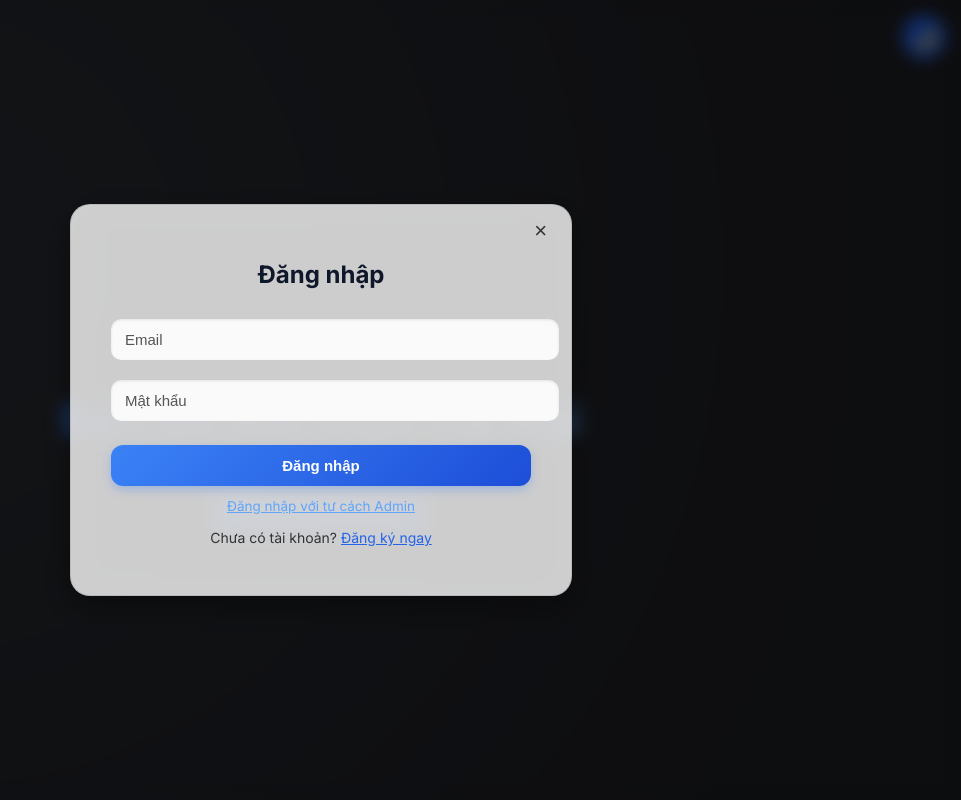
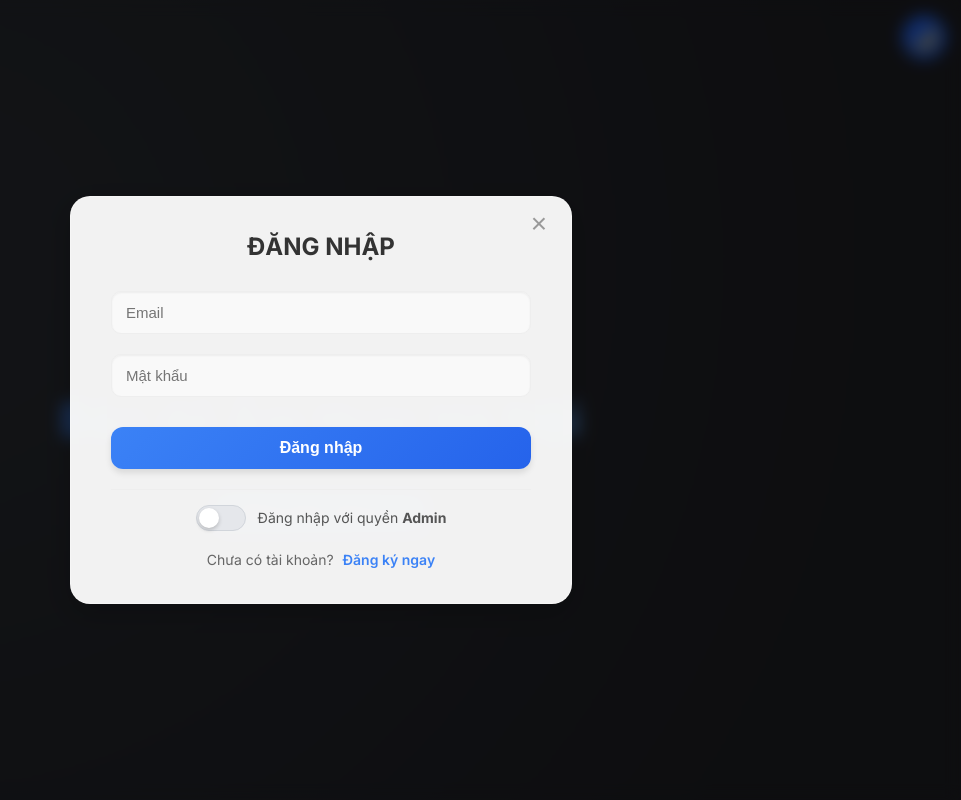
Before and after one commit to Phla25/IT4409, a React (Create React App) app in the folder frontend/: page / in a window 1280 px wide. Both pictures are taken after a click on the button "Đăng nhập / Đăng ký". Shown: the top 800 px of the page, without its empty margins (319-1280 px from the left). Built offline with nearby package versions, Linux system fonts and the light colour scheme; no server answers.

Commit message:
Change Admin role login

```diff
--- a/frontend/src/pages/AuthModal.css
+++ b/frontend/src/pages/AuthModal.css
@@ -13,7 +13,7 @@
 
 /* Hộp modal chính */
 .auth-modal {
-  background: rgba(255, 255, 255, 0.15);
+  background: rgba(255, 255, 255, 0.95); /* Tăng độ đục lên chút để dễ đọc */
   border: 1px solid rgba(255, 255, 255, 0.25);
   backdrop-filter: blur(20px);
   padding: 35px 40px;
@@ -21,10 +21,16 @@
   width: 90%;
   max-width: 420px;
   text-align: center;
-  color: #fff;
-  box-shadow: 0 10px 30px rgba(0, 0, 0, 0.4);
+  color: #333;
+  box-shadow: 0 10px 30px rgba(0, 0, 0, 0.2);
   animation: popIn 0.35s ease-out;
   transition: all 0.25s ease;
+  position: relative; /* Để nút close absolute theo modal */
+}
+
+/* Theme Admin: Đổi màu viền trên để nhận diện */
+.auth-modal.admin-theme {
+  border-top: 5px solid #d9534f;
 }
 
 /* Nút đóng */
@@ -32,211 +38,169 @@
   position: absolute;
   top: 12px;
   right: 18px;
-  font-size: 22px;
+  font-size: 28px; /* To hơn chút cho dễ bấm */
+  line-height: 1;
   background: none;
   border: none;
   cursor: pointer;
   transition: all 0.2s ease;
-  color: #ccc;
+  color: #999;
 }
 
 .close-btn:hover {
-  color: #fff;
+  color: #333;
   transform: scale(1.15) rotate(90deg);
 }
 
-/* Light mode fix cho nút đóng */
-body.light-mode .close-btn {
-  color: #333;
-}
-
-body.light-mode .close-btn:hover {
-  color: #2563eb;
-  transform: scale(1.15) rotate(90deg);
-}
-
-/* Input đẹp hơn */
-.auth-modal input {
+/* Input */
+.auth-modal input:not([type="checkbox"]) {
   width: 100%;
   margin: 10px 0;
   padding: 12px 14px;
-  border: none;
+  border: 1px solid #eee;
   border-radius: 10px;
-  background: rgba(255, 255, 255, 0.1);
-  color: white;
+  background: #f9f9f9;
+  color: #333;
   font-size: 15px;
   outline: none;
-  box-shadow: inset 0 1px 3px rgba(255, 255, 255, 0.15);
+  box-shadow: inset 0 1px 2px rgba(0,0,0,0.05);
   transition: all 0.2s ease;
+  box-sizing: border-box; /* Quan trọng để không bị tràn */
 }
 
 .auth-modal input:focus {
-  background: rgba(255, 255, 255, 0.18);
-  box-shadow: 0 0 0 2px #3b82f6;
+  background: #fff;
+  border-color: #3b82f6;
+  box-shadow: 0 0 0 3px rgba(59, 130, 246, 0.1);
 }
 
 /* Nút gửi form */
-.auth-modal button[type="submit"] {
+.submit-btn {
   width: 100%;
-  margin-top: 14px;
+  margin-top: 20px;
   padding: 12px;
   font-weight: 600;
   border: none;
   border-radius: 12px;
   cursor: pointer;
-  background: linear-gradient(135deg, #3b82f6, #1d4ed8);
   color: white;
-  font-size: 15px;
-  box-shadow: 0 4px 10px rgba(59, 130, 246, 0.3);
+  font-size: 16px;
   transition: all 0.25s ease;
+  box-shadow: 0 4px 6px rgba(0,0,0,0.1);
 }
 
-.auth-modal button[type="submit"]:hover {
+.submit-btn:hover {
   transform: translateY(-2px);
-  background: linear-gradient(135deg, #2563eb, #1e40af);
-  box-shadow: 0 6px 15px rgba(59, 130, 246, 0.45);
+  box-shadow: 0 6px 12px rgba(0,0,0,0.15);
+  opacity: 0.95;
+}
+
+.submit-btn:disabled {
+  opacity: 0.7;
+  cursor: not-allowed;
+  transform: none;
 }
 
 /* Text nhỏ chuyển giữa login/register */
 .toggle {
-  margin-top: 15px;
+  margin-top: 20px;
   font-size: 14px;
-  color: #d1d5db;
+  color: #666;
 }
 
 .toggle span {
-  color: #60a5fa;
+  color: #3b82f6;
   cursor: pointer;
-  text-decoration: underline;
-  transition: color 0.2s ease;
+  font-weight: 600;
+  margin-left: 5px;
 }
 
 .toggle span:hover {
-  color: #93c5fd;
+  text-decoration: underline;
 }
 
 /* Thông báo lỗi */
 .error {
-  color: #ff6b6b;
+  color: #ef4444;
   font-size: 13px;
-  margin-top: 5px;
+  margin-top: 10px;
+  background: #fef2f2;
+  padding: 8px;
+  border-radius: 6px;
+  border: 1px solid #fecaca;
 }
 
-/* Hiệu ứng bật lên + fade */
+/* --- TOGGLE SWITCH CSS (Nút gạt) --- */
+.mode-switch {
+  margin-top: 20px;
+  padding-top: 15px;
+  border-top: 1px solid #eee;
+  display: flex;
+  justify-content: center;
+  align-items: center;
+}
+
+.switch-label {
+  position: relative;
+  display: inline-block;
+  width: 50px;
+  height: 26px;
+  margin-right: 12px;
+}
+
+.switch-label input {
+  opacity: 0;
+  width: 0;
+  height: 0;
+}
+
+.slider {
+  position: absolute;
+  cursor: pointer;
+  top: 0; left: 0; right: 0; bottom: 0;
+  background-color: #e5e7eb; /* Màu xám khi tắt */
+  transition: .4s;
+  border-radius: 34px;
+  border: 1px solid #d1d5db;
+}
+
+.slider:before {
+  position: absolute;
+  content: "";
+  height: 20px;
+  width: 20px;
+  left: 2px;
+  bottom: 2px;
+  background-color: white;
+  transition: .4s;
+  border-radius: 50%;
+  box-shadow: 0 2px 4px rgba(0,0,0,0.2);
+}
+
+input:checked + .slider {
+  background-color: #ef4444; /* Màu đỏ khi bật Admin */
+  border-color: #ef4444;
+}
+
+input:checked + .slider:before {
+  transform: translateX(24px);
+}
+
+/* Text bên cạnh switch */
+.switch-text {
+  font-size: 14px;
+  color: #555;
+  cursor: pointer;
+  user-select: none;
+}
+
+/* Animations */
 @keyframes popIn {
-  from {
-    opacity: 0;
-    transform: scale(0.9) translateY(10px);
-  }
-  to {
-    opacity: 1;
-    transform: scale(1) translateY(0);
-  }
+  from { opacity: 0; transform: scale(0.95) translateY(10px); }
+  to { opacity: 1; transform: scale(1) translateY(0); }
 }
 
 @keyframes fadeIn {
-  from {
-    opacity: 0;
-  }
-  to {
-    opacity: 1;
-  }
+  from { opacity: 0; }
+  to { opacity: 1; }
 }
-
-/* Light mode support (sáng hơn nếu nền sáng) */
-@media (prefers-color-scheme: light) {
-  .auth-modal {
-    background: rgba(255, 255, 255, 0.85);
-    color: #111;
-    border: 1px solid rgba(0, 0, 0, 0.1);
-  }
-
-  .auth-modal input {
-    background: rgba(0, 0, 0, 0.05);
-    color: #000;
-  }
-
-  .toggle,
-  .toggle-admin {
-    color: #333;
-  }
-
-  .toggle span,
-  .toggle-admin span {
-    color: #2563eb;
-  }
-
-  .toggle span:hover,
-  .toggle-admin span:hover {
-    color: #1e40af;
-  }
-
-  .error {
-    color: #d32f2f;
-  }
-}
-
-/* Admin toggle */
-.toggle-admin {
-  margin-top: 12px;
-  font-size: 13.5px;
-  color: #d1d5db;
-}
-
-.toggle-admin span {
-  color: #60a5fa;
-  cursor: pointer;
-  text-decoration: underline;
-  transition: color 0.2s ease;
-}
-
-.toggle-admin span:hover {
-  color: #93c5fd;
-}
-
-/* 🌞 Light mode fix */
-body.light-mode .auth-modal {
-  background: rgba(255, 255, 255, 0.8);
-  color: #111;
-  border: 1px solid rgba(0, 0, 0, 0.1);
-}
-
-body.light-mode .auth-modal input {
-  background: rgba(255, 255, 255, 0.9);
-  color: #111;
-  box-shadow: inset 0 1px 3px rgba(0, 0, 0, 0.1);
-}
-
-body.light-mode .auth-modal input::placeholder {
-  color: #555;
-}
-
-body.light-mode .auth-modal button[type="submit"] {
-  color: white;
-}
-
-body.light-mode .toggle {
-  color: #333;
-}
-
-body.light-mode .toggle span {
-  color: #2563eb;
-}
-
-body.light-mode .toggle span:hover {
-  color: #1e40af;
-}
-
-body.light-mode .error {
-  color: #b91c1c;
-}
-
-body.light-mode .auth-modal a,
-body.light-mode .auth-modal .admin-login-link {
-  color: #2563eb;
-}
-
-body.light-mode .auth-modal a:hover,
-body.light-mode .auth-modal .admin-login-link:hover {
-  color: #1e40af;
-}
--- a/frontend/src/pages/AuthModal.jsx
+++ b/frontend/src/pages/AuthModal.jsx
@@ -1,63 +1,88 @@
-// frontend/src/pages/AuthModal.jsx
 import React, { useState } from 'react';
 import axios from 'axios';
 import { useAuth } from '../context/AuthContext';
 import './AuthModal.css';
 
+// Cấu hình API URL
+const API_URL = process.env.REACT_APP_API_URL || 'http://localhost:5000/api';
+
 export default function AuthModal({ onClose }) {
   const { login } = useAuth();
-  const [isLogin, setIsLogin] = useState(true);
-  const [isAdmin, setIsAdmin] = useState(false);
+
+  // State quản lý
+  const [isLogin, setIsLogin] = useState(true);   // True: Đăng nhập, False: Đăng ký
+  const [isAdmin, setIsAdmin] = useState(false);  // True: Admin Mode, False: User Mode
+  const [loading, setLoading] = useState(false);
+  const [message, setMessage] = useState('');
+
   const [form, setForm] = useState({ email: '', password: '', username: '' });
-  const [message, setMessage] = useState('');
-  const [loading, setLoading] = useState(false); // 👈 thêm
 
   const handleChange = (e) => setForm({ ...form, [e.target.name]: e.target.value });
 
   const handleSubmit = async (e) => {
     e.preventDefault();
-    if (loading) return; // ⛔ tránh submit liên tiếp
+    if (loading) return;
+
     setLoading(true);
     setMessage('');
 
     try {
-      let endpoint;
-      if (isLogin) {
+      let endpoint = '';
+
+      if (!isLogin) {
+        endpoint = '/auth/register';
+      } else {
         endpoint = isAdmin ? '/auth/admin/login' : '/auth/login';
-      } else {
-        endpoint = '/auth/register';
       }
 
-      const { data } = await axios.post(`http://localhost:5000/api${endpoint}`, form, {
+      const { data } = await axios.post(`${API_URL}${endpoint}`, form, {
         headers: { 'Content-Type': 'application/json' }
       });
 
-      if (data.success && data.token) {
-        login(data.token, data.role);
-        onClose();
-      } else if (data.success) {
-        setMessage('Đăng ký thành công! Hãy đăng nhập.');
-        setIsLogin(true);
+      if (data.success) {
+        if (isLogin && data.token) {
+          login(data.token, data.role || (isAdmin ? 'admin' : 'user'));
+          onClose();
+        } else {
+          setMessage('Đăng ký thành công! Vui lòng đăng nhập.');
+          setIsLogin(true);
+          setIsAdmin(false);
+          setForm({ email: '', password: '', username: '' }); // Reset form
+        }
       }
+
     } catch (err) {
-      setMessage(err.response?.data?.message || 'Lỗi kết nối máy chủ.');
+      const errorMsg = err.response?.data?.message || 'Lỗi kết nối hoặc sai thông tin.';
+      setMessage(errorMsg);
     } finally {
-      setLoading(false); // 👈 bật lại khi xong
+      setLoading(false);
     }
   };
 
   return (
     <div className="auth-modal-overlay">
-      <div className="auth-modal">
+      <div className={`auth-modal ${isAdmin && isLogin ? 'admin-theme' : ''}`}>
         <button className="close-btn" onClick={onClose}>×</button>
-        <h2>{isLogin ? (isAdmin ? 'Đăng nhập Admin' : 'Đăng nhập') : 'Đăng ký'}</h2>
+
+        {/* HEADER */}
+        <h2 style={{ color: isAdmin && isLogin ? '#d9534f' : '#333', marginTop: 0 }}>
+          {isLogin
+            ? (isAdmin ? 'QUẢN TRỊ VIÊN' : 'ĐĂNG NHẬP')
+            : 'TẠO TÀI KHOẢN'}
+        </h2>
+
+        {isAdmin && isLogin && (
+          <p style={{fontSize: '0.9em', color: '#666', marginBottom: '20px', marginTop: '-10px'}}>
+            Hệ thống dành cho quản lý
+          </p>
+        )}
 
         <form onSubmit={handleSubmit}>
           {!isLogin && (
             <input
               type="text"
               name="username"
-              placeholder="Tên người dùng"
+              placeholder="Tên hiển thị"
               value={form.username}
               onChange={handleChange}
               required
@@ -66,7 +91,7 @@ export default function AuthModal({ onClose }) {
           <input
             type="email"
             name="email"
-            placeholder="Email"
+            placeholder={isAdmin && isLogin ? "Email quản trị" : "Email"}
             value={form.email}
             onChange={handleChange}
             required
@@ -83,37 +108,52 @@ export default function AuthModal({ onClose }) {
           <button
             type="submit"
             className="submit-btn"
-            disabled={loading} // 👈 disable khi đang gửi request
+            disabled={loading}
+            style={{
+                background: isAdmin && isLogin
+                  ? 'linear-gradient(135deg, #d9534f, #c9302c)'
+                  : 'linear-gradient(135deg, #3b82f6, #2563eb)'
+            }}
           >
             {loading
-              ? 'Đang xử lý...' // 👈 hiển thị trạng thái loading
-              : isLogin
-                ? (isAdmin ? 'Đăng nhập Admin' : 'Đăng nhập')
-                : 'Đăng ký'}
+              ? 'Đang xử lý...'
+              : (isLogin ? (isAdmin ? 'Đăng nhập Admin' : 'Đăng nhập') : 'Đăng ký')}
           </button>
         </form>
 
-        {message && <p className="error">{message}</p>}
+        {message && <div className="error">{message}</div>}
 
+        {/* --- UI TOGGLE SWITCH (NÚT GẠT) --- */}
         {isLogin && (
-          <p className="toggle-admin">
-            <span onClick={() => setIsAdmin(!isAdmin)}>
-              {isAdmin ? '← Quay lại đăng nhập người dùng' : 'Đăng nhập với tư cách Admin'}
+          <div className="mode-switch">
+            <label className="switch-label">
+              <input
+                type="checkbox"
+                checked={isAdmin}
+                onChange={() => {
+                    setIsAdmin(!isAdmin);
+                    setMessage('');
+                }}
+              />
+              <span className="slider"></span>
+            </label>
+
+            <span
+              className="switch-text"
+              onClick={() => setIsAdmin(!isAdmin)}
+            >
+              Đăng nhập với quyền <strong>Admin</strong>
             </span>
-          </p>
+          </div>
         )}
 
-        <p className="toggle">
+        <div className="toggle">
           {isLogin ? (
-            <>Chưa có tài khoản?{' '}
-              <span onClick={() => setIsLogin(false)}>Đăng ký ngay</span>
-            </>
+            <>Chưa có tài khoản? <span onClick={() => { setIsLogin(false); setIsAdmin(false); }}>Đăng ký ngay</span></>
           ) : (
-            <>Đã có tài khoản?{' '}
-              <span onClick={() => setIsLogin(true)}>Đăng nhập</span>
-            </>
+            <>Đã có tài khoản? <span onClick={() => setIsLogin(true)}>Đăng nhập</span></>
           )}
-        </p>
+        </div>
       </div>
     </div>
   );
```
Also changed, not shown: frontend/src/MapContainer.js (+14 -6 lines), 1 other file (tests, documents, lock files or other folders).
